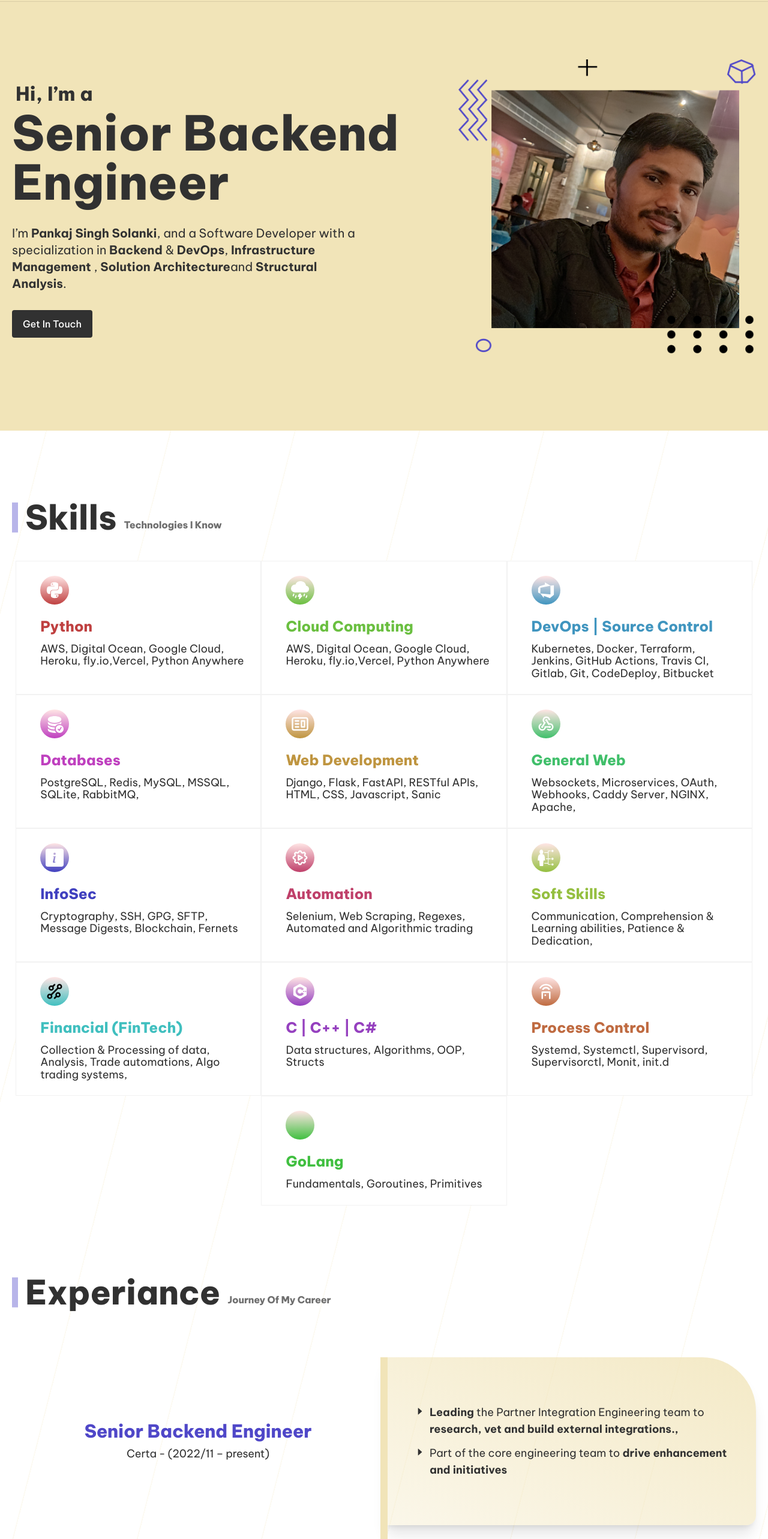
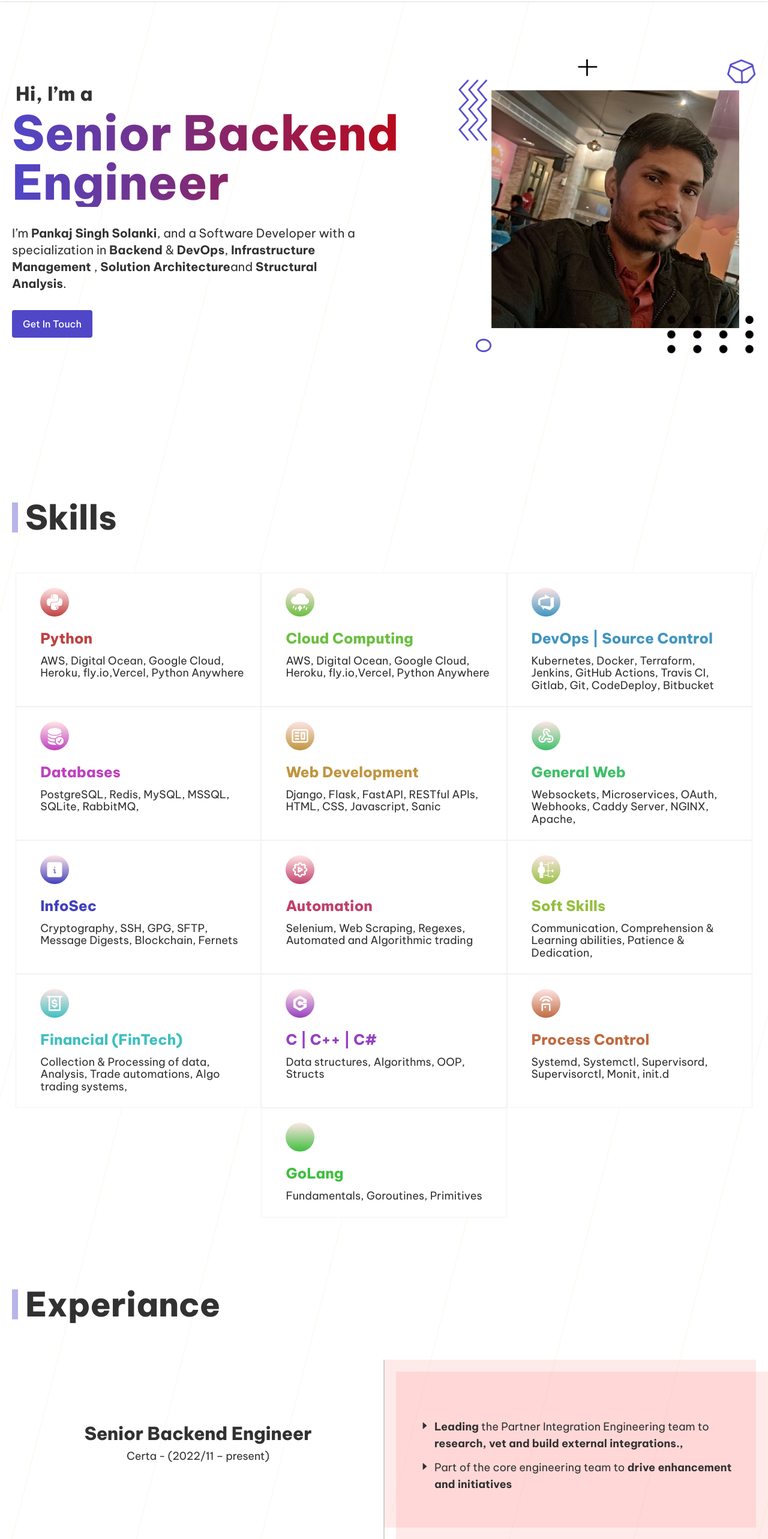
Before and after one commit to red1-web3/landing-portfolio, a Next.js app: page / in a window 1280 px wide. Shown: the part 71-2637 px from the top of the page at 60% size. Built offline with nearby package versions, Linux system fonts and the light colour scheme; some icons are missing.

Commit message:
Hover effects added

```diff
--- a/src/components/Header/index.tsx
+++ b/src/components/Header/index.tsx
@@ -30,7 +30,7 @@ const navItems = [
 
 const Header = () => {
   return (
-    <header className="fixed top-0 left-0 w-full bg-accent z-[99] border-b border-black/10">
+    <header className="fixed top-0 left-0 w-full bg-white shadow z-[99]">
       <div className="__container py-6">
         <div className="flex items-center justify-between">
           <Link href={"/"}>
@@ -43,7 +43,7 @@ const Header = () => {
                 <li key={i}>
                   <Link
                     href={url}
-                    className="relative py-1.5 px-5 hover:text-white duration-300 before:duration-300 rounded before:absolute before:bottom-0 before:left-0 before:h-0 before:w-full before:bg-app-black hover:before:h-full before:z-[-1] before:ease-in-out"
+                    className="relative py-1.5 px-5 hover:text-white duration-300 before:duration-300 rounded before:absolute before:bottom-0 before:left-0 before:h-0 before:w-full before:bg-accent hover:before:h-full before:z-[-1] before:ease-in-out"
                   >
                     {label}
                   </Link>
--- a/src/components/SectionTitle/index.tsx
+++ b/src/components/SectionTitle/index.tsx
@@ -8,13 +8,13 @@ const SectionTitle = ({
   return (
     <div className="flex items-end gap-x-3 relative">
       <div className="w-2.5"></div>
-      <div className="absolute top-1/2 -translate-y-1/2 left-0 h-[90%] w-2.5 bg-secondary/40"></div>
+      <div className="absolute top-1/2 -translate-y-1/2 left-0 h-[90%] w-2.5 bg-accent/40"></div>
       <h2 className="text-[56px]/[56px] font-extrabold -tracking-[.18px]">
         {title}
       </h2>
-      <p className="capitalize -translate-y-1 font-extrabold -tracking-[.18px] opacity-70">
+      {/* <p className="capitalize __gradient2 -translate-y-1 font-extrabold -tracking-[.18px]">
         {subTitle}
-      </p>
+      </p> */}
     </div>
   );
 };
--- a/src/config/constant/skills.tsx
+++ b/src/config/constant/skills.tsx
@@ -1,4 +1,4 @@
-import { BiLogoCPlusPlus } from "react-icons/bi";
+import { BiLogoCPlusPlus, BiMoneyWithdraw } from "react-icons/bi";
 import {
   BsDatabaseFillCheck,
   BsFillCloudLightningRainFill,
@@ -8,10 +8,9 @@ import { CgWebsite } from "react-icons/cg";
 import { FaPython } from "react-icons/fa";
 import { FaGolang } from "react-icons/fa6";
 import { GiSkills } from "react-icons/gi";
-import { GrTechnology } from "react-icons/gr";
 import { MdOutlineWebhook } from "react-icons/md";
 import { RiRemoteControlLine } from "react-icons/ri";
-import { TbSettingsAutomation } from "react-icons/tb";
+import { TbInfoSquareFilled, TbSettingsAutomation } from "react-icons/tb";
 import { VscAzureDevops } from "react-icons/vsc";
 
 export const skills = [
@@ -52,7 +51,7 @@ export const skills = [
   },
   {
     title: "InfoSec",
-    icon: <BsFillInfoSquareFill />,
+    icon: <TbInfoSquareFilled />,
     description:
       "Cryptography, SSH, GPG, SFTP, Message Digests, Blockchain, Fernets",
   },
@@ -70,7 +69,7 @@ export const skills = [
   },
   {
     title: "Financial (FinTech)",
-    icon: <GrTechnology />,
+    icon: <BiMoneyWithdraw />,
     description:
       "Collection & Processing of data, Analysis, Trade automations, Algo trading systems, ",
   },
--- a/src/styles/globals.css
+++ b/src/styles/globals.css
@@ -25,3 +25,16 @@ body {
     @apply max-w-[calc(1300px+40px)] px-5 mx-auto;
   }
 }
+
+.__gradient1 {
+  background: #4f47c8;
+  background: linear-gradient(to right, #4f47c8 0%, #c80000 100%);
+  -webkit-background-clip: text;
+  -webkit-text-fill-color: transparent;
+}
+.__gradient2 {
+  background: #000000;
+  background: linear-gradient(to right, #000000 0%, #c80606 100%);
+  -webkit-background-clip: text;
+  -webkit-text-fill-color: transparent;
+}
--- a/src/views/Home/components/ExperianceSection/index.tsx
+++ b/src/views/Home/components/ExperianceSection/index.tsx
@@ -9,7 +9,7 @@ const ExperianceSection = () => {
       <div className="__container">
         <SectionTitle title="Experiance" subTitle="Journey of my career" />
 
-        <div className="mt-20 w-[1240px] relative">
+        <div className="mt-16 w-[1240px] relative">
           <div className="space-y-16">
             {experiances.map(({ companyNameAndTime, lists, rule }, i) => (
               <div
@@ -18,7 +18,7 @@ const ExperianceSection = () => {
                 style={{ direction: i % 2 ? "rtl" : "ltr" }}
               >
                 <div className="__c_all flex-col h-full">
-                  <h3 className="text-3xl -tracking-[.18px] font-extrabold text-secondary">
+                  <h3 className="text-3xl -tracking-[.18px] font-extrabold">
                     {rule}
                   </h3>
                   <div className="mt-1.5 text-lg -tracking-[.18px]">
@@ -26,19 +26,25 @@ const ExperianceSection = () => {
                   </div>
                 </div>
                 <div
-                  className={clsx(
-                    "__c_all h-full shadow-xl pl-8",
-                    i % 2
-                      ? "rounded-tl-[90px] rounded-bl-2xl bg-gradient-to-br from-accent/80 to-accent/30"
-                      : "rounded-tr-[90px] bg-gradient-to-bl rounded-br-2xl from-accent/80 to-accent/30"
-                  )}
+                  className={clsx("__c_all h-full pl-5 relative isolate group")}
                 >
                   <ul
-                    className="p-5 pr-7 space-y-3"
+                    className={clsx(
+                      "p-5 pr-7 space-y-3 group-hover:translate-x-0 group-hover:translate-y-0 duration-[400ms]",
+                      i % 2
+                        ? "-translate-x-5 translate-y-5"
+                        : "translate-x-5 translate-y-5"
+                    )}
                     style={{ direction: "ltr" }}
                   >
                     {lists.map((list, i) => (
-                      <li key={i} className="flex gap-x-2">
+                      <li
+                        key={i}
+                        className="flex gap-x-2 group-hover:-translate-y-2 duration-[200ms]"
+                        style={{
+                          transitionDelay: `${i * 50}ms`,
+                        }}
+                      >
                         <div className="shrink-0 translate-y-1">
                           <AiOutlineCaretRight />
                         </div>
@@ -46,11 +52,25 @@ const ExperianceSection = () => {
                       </li>
                     ))}
                   </ul>
+
+                  <div
+                    className={clsx(
+                      "absolute inset-0 z-[-1] opacity-10 group-hover:translate-x-0 group-hover:translate-y-0 duration-[400ms]",
+                      i % 2
+                        ? "-translate-x-5 translate-y-5"
+                        : "translate-x-5 translate-y-5"
+                    )}
+                    style={{ backgroundColor: `hsl(${i * 100}, 100%, 60%)` }}
+                  ></div>
+                  <div
+                    className="absolute inset-0 z-[-1] opacity-10"
+                    style={{ backgroundColor: `hsl(${i * 100}, 100%, 60%)` }}
+                  ></div>
                 </div>
               </div>
             ))}
           </div>
-          <div className="absolute top-0 left-1/2 -translate-x-1/2 w-3 h-full bg-accent"></div>
+          <div className="absolute top-0 left-1/2 -translate-x-1/2 w-0.5 h-full bg-app-black/20"></div>
         </div>
       </div>
     </section>
--- a/src/views/Home/components/HeroSection/index.tsx
+++ b/src/views/Home/components/HeroSection/index.tsx
@@ -2,14 +2,14 @@ import Image from "next/image";
 
 const HeroSection = () => {
   return (
-    <section className="pt-[170px] pb-[114px] bg-accent">
+    <section className="pt-[170px] pb-[114px]">
       <div className="__container">
         <div className="grid grid-cols-[3fr,2fr] items-center">
           <div>
             <h4 className="text-[32px]/[33px] ml-1.5 tracking-[0.18px] font-extrabold">
               Hi, I’m a
             </h4>
-            <h1 className="text-[80px]/[103%] mt-2 tracking-[0.18px] font-extrabold">
+            <h1 className="text-[80px]/[103%] __gradient1 mt-2 tracking-[0.18px] font-extrabold">
               Senior Backend Engineer
             </h1>
 
@@ -21,7 +21,7 @@ const HeroSection = () => {
               <strong>Solution Architecture</strong>
               and <strong>Structural Analysis</strong>.
             </p>
-            <button className="border-2 border-transparent hover:border-app-black hover:bg-transparent hover:text-app-black duration-300 px-4 h-[46px] rounded bg-app-black text-white font-medium __c_all">
+            <button className="border-2 border-transparent hover:border-accent hover:bg-transparent hover:text-accent duration-300 px-4 h-[46px] rounded bg-accent text-white font-medium __c_all">
               Get In Touch
             </button>
           </div>
--- a/src/views/Home/components/SkillsSection/index.tsx
+++ b/src/views/Home/components/SkillsSection/index.tsx
@@ -7,7 +7,7 @@ const SkillsSection = () => {
     <section className="py-[117px]">
       <div className="__container">
         <SectionTitle title="Skills" subTitle="technologies I know" />
-        <div className="mt-11">
+        <div className="mt-16">
           <div className="flex flex-wrap justify-center">
             {skills.map((skill, i) => (
               <Card key={i} {...skill} index={i} />
@@ -46,7 +46,7 @@ function Card({
           {icon}
         </div>
         <h5
-          className="text-2xl font-extrabold duration-[400ms] group-hover:-translate-y-1.5"
+          className="text-2xl font-extrabold duration-[400ms] delay-[50ms] group-hover:-translate-y-1.5"
           style={{ color: `hsl(${index * 100}, 50%, 50%)` }}
         >
           {title}
@@ -54,7 +54,7 @@ function Card({
       </div>
 
       <div className="relative mt-3">
-        <p className="-tracking-[0.18 px] text-lg leading-[113.6%] duration-[400ms] group-hover:-translate-y-1.5">
+        <p className="-tracking-[0.18 px] text-lg leading-[113.6%] delay-100 duration-[400ms] group-hover:-translate-y-1.5">
           {description}
         </p>
       </div>
--- a/tailwind.config.ts
+++ b/tailwind.config.ts
@@ -10,8 +10,7 @@ const config: Config = {
           "conic-gradient(from 180deg at 50% 50%, var(--tw-gradient-stops))",
       },
       colors: {
-        accent: "#F1E4B8",
-        secondary: "#4F47C8",
+        accent: "#4F47C8",
         app: {
           black: "#313131",
         },
```
Also changed, not shown: src/views/Home/components/CommunitySection/index.tsx (+14 -6 lines).
